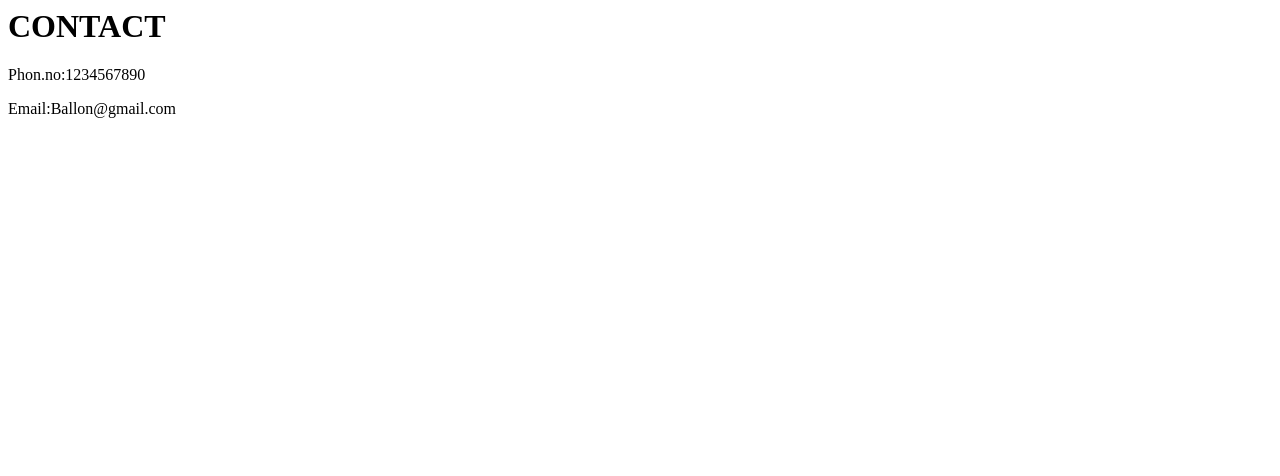
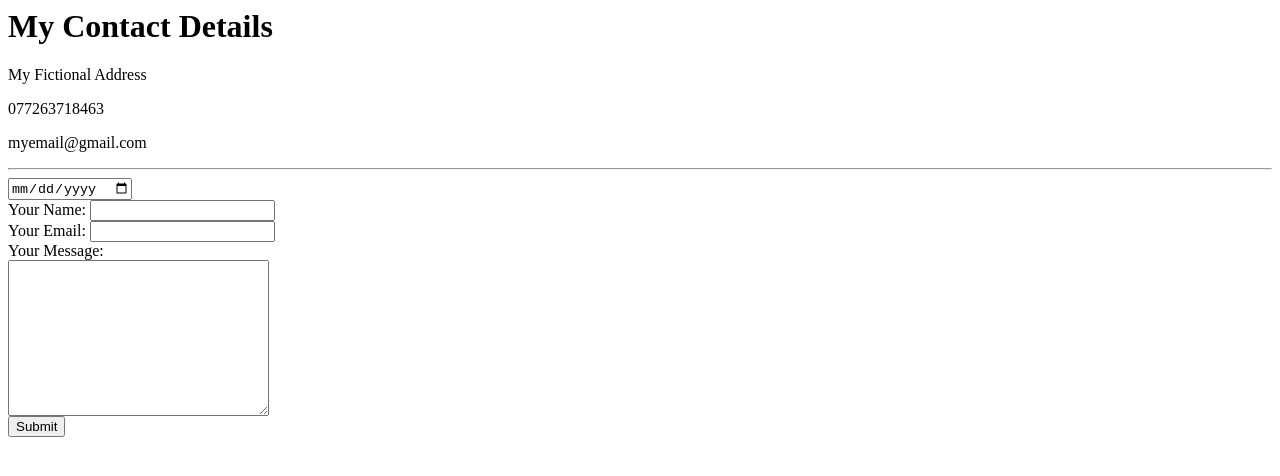
Before and after one commit to Hesslor/CV, a plain HTML site: page contact.html in a window 1280 px wide. Drawn offline with Linux system fonts and the light colour scheme.

Commit message:
Update contact.html

```diff
--- a/contact.html
+++ b/contact.html
@@ -2,12 +2,24 @@
 <html>
     <head>
         <meta charset="Uft-8">
-        <title>Baloons persnal site</title>
+        <title>COntact</title>
     </head>
 
     <body>
-        <h1>CONTACT</h1>
-        <P>Phon.no:1234567890  </P>
-        <p>Email:Ballon@gmail.com</p>
+        <h1>My Contact Details</h1>
+        <p>My Fictional Address</p>
+        <p>077263718463</p>
+        <p>myemail@gmail.com</p>
+        <hr>
+        <input type="date">
+        <form action="mailto:info@londonappbrewery.com" method="post" enctype="text/plain">
+          <label>Your Name:</label>
+          <input type="text" name="yourName" value=""><br>
+          <label>Your Email:</label>
+          <input type="email" name="yourEmail" value=""><br>
+          <label>Your Message:</label><br>
+          <textarea name="yourMessage" rows="10" cols="30"></textarea><br>
+          <input type="submit" name="">
+        </form>
     </body>
 </html>
```
